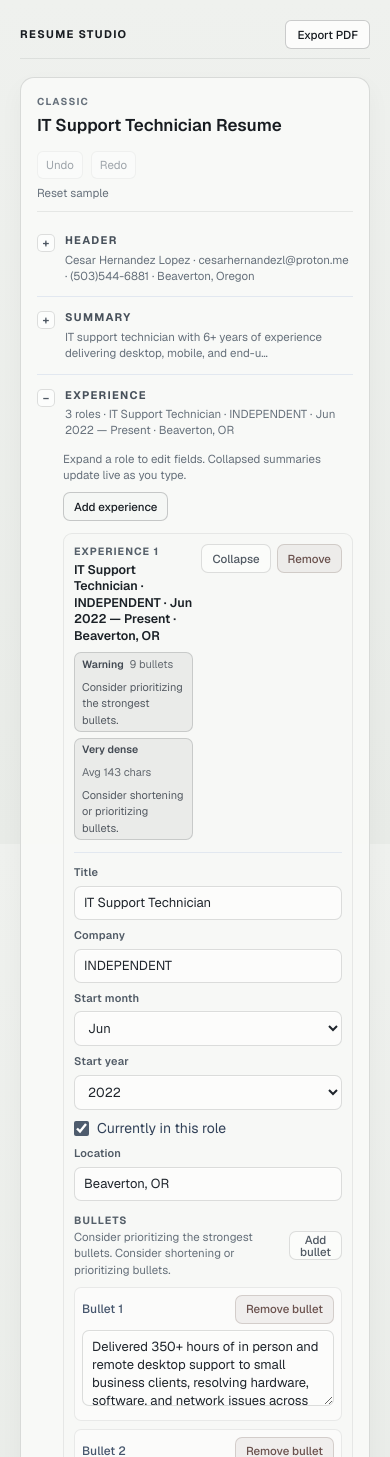
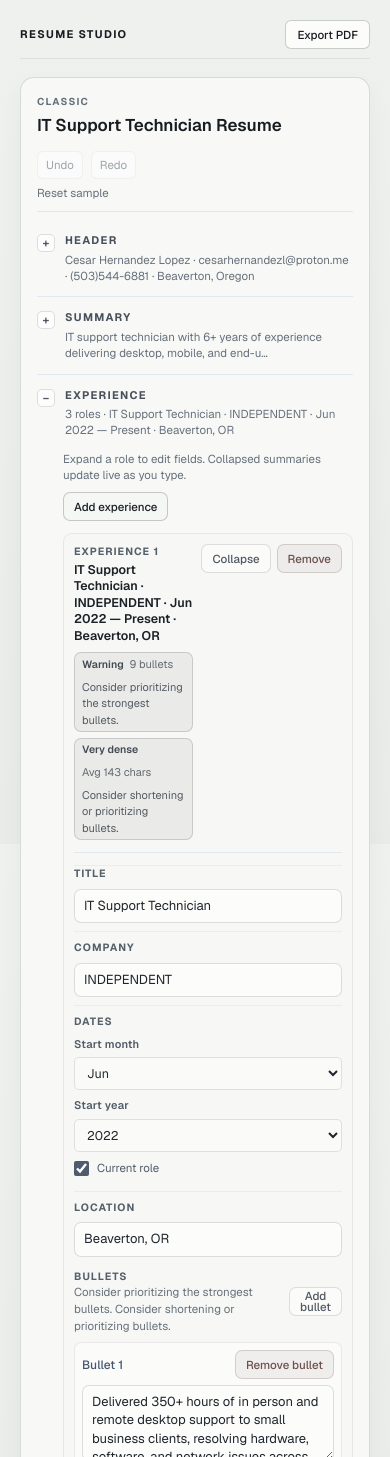
Before and after one commit to Leroy-Cloud-Infra/resume-studio, a Next.js app: page / in a window 390 px wide. Shown: the top 1457 px of the page. Built offline with nearby package versions, Linux system fonts and the light colour scheme.

Commit message:
phase-c refine experience metadata inspector

```diff
--- a/src/app/globals.css
+++ b/src/app/globals.css
@@ -464,6 +464,95 @@ body {
   padding: 10px;
 }
 
+.rs-experience-metadata {
+  border-top: 1px solid rgba(24, 28, 33, 0.05);
+}
+
+.rs-property-row {
+  display: grid;
+  grid-template-columns: 86px minmax(0, 1fr);
+  gap: 12px;
+  align-items: start;
+  padding: 8px 0;
+  border-top: 1px solid rgba(24, 28, 33, 0.05);
+}
+
+.rs-property-row:first-child {
+  border-top: 0;
+  padding-top: 0;
+}
+
+.rs-property-row:last-child {
+  padding-bottom: 0;
+}
+
+.rs-property-label {
+  padding-top: 7px;
+  color: #56606a;
+  font-size: 10.5px;
+  font-weight: 700;
+  letter-spacing: 0.1em;
+  text-transform: uppercase;
+}
+
+.rs-property-value {
+  min-width: 0;
+}
+
+.rs-property-grid {
+  display: grid;
+  grid-template-columns: repeat(2, minmax(0, 1fr));
+  gap: 8px;
+}
+
+.rs-property-grid--end {
+  margin-top: 8px;
+  padding-top: 8px;
+  border-top: 1px solid rgba(24, 28, 33, 0.05);
+}
+
+.rs-property-field {
+  display: block;
+  min-width: 0;
+}
+
+.rs-property-field-label {
+  display: block;
+  margin-bottom: 5px;
+  color: var(--rs-text-muted);
+  font-size: 10.5px;
+  line-height: 1.35;
+}
+
+.resume-editor-panel .rs-property-control {
+  width: 100%;
+  min-height: 32px;
+  border: 1px solid rgba(24, 28, 33, 0.12);
+  border-radius: 5px;
+  background: rgba(252, 252, 251, 0.82);
+  padding: 6px 8px;
+  color: #1f252c;
+  font-size: 12.5px;
+  line-height: 1.4;
+  box-shadow: none;
+}
+
+.resume-editor-panel .rs-property-control:focus {
+  border-color: rgba(48, 72, 104, 0.28);
+  background: rgba(255, 255, 255, 0.96);
+  box-shadow: 0 0 0 2px rgba(48, 72, 104, 0.1);
+}
+
+.rs-property-toggle {
+  display: inline-flex;
+  align-items: center;
+  gap: 8px;
+  margin-top: 8px;
+  color: #515b66;
+  font-size: 11.5px;
+  line-height: 1.35;
+}
+
 .rs-subitem-surface {
   border: 1px solid var(--rs-line-soft);
   border-radius: 7px;
@@ -640,6 +729,19 @@ body {
     overflow: visible;
     scrollbar-gutter: auto;
   }
+
+  .rs-property-row {
+    grid-template-columns: 1fr;
+    gap: 7px;
+  }
+
+  .rs-property-label {
+    padding-top: 0;
+  }
+
+  .rs-property-grid {
+    grid-template-columns: 1fr;
+  }
 }
 
 .resume-document,
--- a/src/components/resume/ResumeEditor.tsx
+++ b/src/components/resume/ResumeEditor.tsx
@@ -1362,11 +1362,12 @@ export function ResumeEditor({ initialResume, templateId }: ResumeEditorProps) {
 
                       {isExpanded ? (
                         <div className="mt-3 border-t border-slate-200 pt-3">
-                          <div className="grid gap-2 sm:grid-cols-2">
-                            <label className="block text-sm">
-                              <span className="mb-1 block text-xs font-medium text-slate-600">Title</span>
+                          <div className="rs-experience-metadata">
+                            <div className="rs-property-row">
+                              <div className="rs-property-label">Title</div>
+                              <div className="rs-property-value">
                                 <input
-                                className="w-full rounded-md border border-slate-300 bg-white px-3 py-2 text-sm outline-none ring-slate-300 transition focus:ring-2"
+                                  className="rs-property-control"
                                   value={job.title}
                                   onChange={(event) =>
                                     updateExperience(jobIndex, (currentJob) => ({
@@ -1375,11 +1376,14 @@ export function ResumeEditor({ initialResume, templateId }: ResumeEditorProps) {
                                     }))
                                   }
                                 />
-                            </label>
-                            <label className="block text-sm">
-                              <span className="mb-1 block text-xs font-medium text-slate-600">Company</span>
+                              </div>
+                            </div>
+
+                            <div className="rs-property-row">
+                              <div className="rs-property-label">Company</div>
+                              <div className="rs-property-value">
                                 <input
-                                className="w-full rounded-md border border-slate-300 bg-white px-3 py-2 text-sm outline-none ring-slate-300 transition focus:ring-2"
+                                  className="rs-property-control"
                                   value={job.company}
                                   onChange={(event) =>
                                     updateExperience(jobIndex, (currentJob) => ({
@@ -1388,14 +1392,17 @@ export function ResumeEditor({ initialResume, templateId }: ResumeEditorProps) {
                                     }))
                                   }
                                 />
-                            </label>
-                          </div>
-
-                          <div className="mt-2 grid gap-2 sm:grid-cols-2">
-                            <label className="block text-sm">
-                              <span className="mb-1 block text-xs font-medium text-slate-600">Start month</span>
+                              </div>
+                            </div>
+
+                            <div className="rs-property-row rs-property-row--dates">
+                              <div className="rs-property-label">Dates</div>
+                              <div className="rs-property-value">
+                                <div className="rs-property-grid">
+                                  <label className="rs-property-field">
+                                    <span className="rs-property-field-label">Start month</span>
                                     <select
-                                className="w-full rounded-md border border-slate-300 bg-white px-3 py-2 text-sm outline-none ring-slate-300 transition focus:ring-2"
+                                      className="rs-property-control"
                                       value={job.dateRange.startMonth}
                                       onChange={(event) =>
                                         updateExperience(jobIndex, (currentJob) => ({
@@ -1414,10 +1421,11 @@ export function ResumeEditor({ initialResume, templateId }: ResumeEditorProps) {
                                       ))}
                                     </select>
                                   </label>
-                            <label className="block text-sm">
-                              <span className="mb-1 block text-xs font-medium text-slate-600">Start year</span>
+
+                                  <label className="rs-property-field">
+                                    <span className="rs-property-field-label">Start year</span>
                                     <select
-                                className="w-full rounded-md border border-slate-300 bg-white px-3 py-2 text-sm outline-none ring-slate-300 transition focus:ring-2"
+                                      className="rs-property-control"
                                       value={job.dateRange.startYear}
                                       onChange={(event) =>
                                         updateExperience(jobIndex, (currentJob) => ({
@@ -1438,9 +1446,9 @@ export function ResumeEditor({ initialResume, templateId }: ResumeEditorProps) {
                                   </label>
                                 </div>
 
-                          <label className="mt-2 flex items-center gap-2 text-sm text-slate-700">
+                                <label className="rs-property-toggle">
                                   <input
-                              className="h-4 w-4 rounded border-slate-300"
+                                    className="rs-checkbox"
                                     type="checkbox"
                                     checked={Boolean(job.dateRange.current)}
                                     onChange={(event) =>
@@ -1459,15 +1467,15 @@ export function ResumeEditor({ initialResume, templateId }: ResumeEditorProps) {
                                       }))
                                     }
                                   />
-                            Currently in this role
+                                  <span>Current role</span>
                                 </label>
 
                                 {!job.dateRange.current ? (
-                            <div className="mt-2 grid gap-2 sm:grid-cols-2">
-                              <label className="block text-sm">
-                                <span className="mb-1 block text-xs font-medium text-slate-600">End month</span>
+                                  <div className="rs-property-grid rs-property-grid--end">
+                                    <label className="rs-property-field">
+                                      <span className="rs-property-field-label">End month</span>
                                       <select
-                                  className="w-full rounded-md border border-slate-300 bg-white px-3 py-2 text-sm outline-none ring-slate-300 transition focus:ring-2"
+                                        className="rs-property-control"
                                         value={job.dateRange.endMonth ?? MONTH_OPTIONS[0]}
                                         onChange={(event) =>
                                           updateExperience(jobIndex, (currentJob) => ({
@@ -1486,10 +1494,11 @@ export function ResumeEditor({ initialResume, templateId }: ResumeEditorProps) {
                                         ))}
                                       </select>
                                     </label>
-                              <label className="block text-sm">
-                                <span className="mb-1 block text-xs font-medium text-slate-600">End year</span>
+
+                                    <label className="rs-property-field">
+                                      <span className="rs-property-field-label">End year</span>
                                       <select
-                                  className="w-full rounded-md border border-slate-300 bg-white px-3 py-2 text-sm outline-none ring-slate-300 transition focus:ring-2"
+                                        className="rs-property-control"
                                         value={job.dateRange.endYear ?? YEAR_OPTIONS[0]}
                                         onChange={(event) =>
                                           updateExperience(jobIndex, (currentJob) => ({
@@ -1510,11 +1519,14 @@ export function ResumeEditor({ initialResume, templateId }: ResumeEditorProps) {
                                     </label>
                                   </div>
                                 ) : null}
-
-                          <label className="mt-2 block text-sm">
-                            <span className="mb-1 block text-xs font-medium text-slate-600">Location</span>
+                              </div>
+                            </div>
+
+                            <div className="rs-property-row">
+                              <div className="rs-property-label">Location</div>
+                              <div className="rs-property-value">
                                 <input
-                              className="w-full rounded-md border border-slate-300 bg-white px-3 py-2 text-sm outline-none ring-slate-300 transition focus:ring-2"
+                                  className="rs-property-control"
                                   value={job.location}
                                   onChange={(event) =>
                                     updateExperience(jobIndex, (currentJob) => ({
@@ -1523,7 +1535,9 @@ export function ResumeEditor({ initialResume, templateId }: ResumeEditorProps) {
                                     }))
                                   }
                                 />
-                          </label>
+                              </div>
+                            </div>
+                          </div>
 
                           <div className="mt-3 space-y-2">
                             <div className="flex items-center justify-between gap-2">
```
Lines whose indentation alone changed are shown as unchanged.
